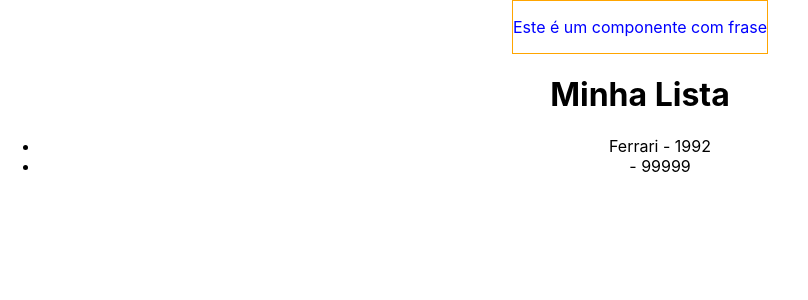
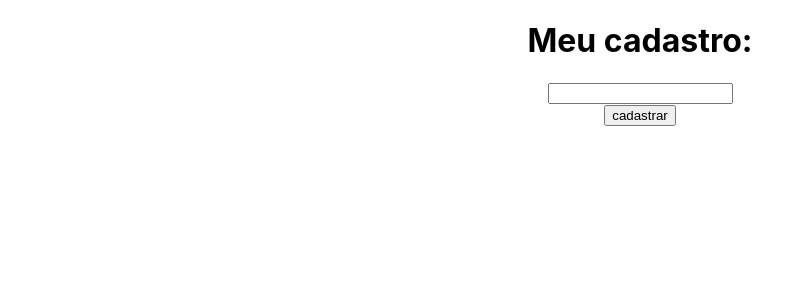
Before and after one commit to leopoldo-moreira/react-course, a React (Create React App) app in the folder meu-projeto/: page / in a window 1280 px wide. Shown: the top 300 px of the page, without its empty margins (0-808 px from the left). Built offline with nearby package versions, Linux system fonts and the light colour scheme.

Commit message:
Aula - 09 Eventos

```diff
--- a/meu-projeto/src/App.js
+++ b/meu-projeto/src/App.js
@@ -1,16 +1,12 @@
 import './App.css';
-import Frase from './components/Frase';
-import List from './components/List';
+import Form from './components/Form';
 
 
 function App() {
-
-
   return (
 
     <div className="App">
-     <Frase/>
-     <List/>
+      <Form/>
     </div>
 
   )
--- /dev/null
+++ b/meu-projeto/src/components/Form.js
@@ -0,0 +1,25 @@
+function Form() {
+
+    function cadastrarUsuario(e){
+        e.preventDefault();
+        console.log(e);
+    }
+
+
+
+    return(
+        <>
+            <h1>Meu cadastro:</h1>
+            <form onSubmit={cadastrarUsuario}>
+                <div>
+                    <input type='text' placeolder='Digite seu nome'/>
+                </div>
+                <div>
+                    <input type='submit' value='cadastrar'/>
+                </div>
+            </form>
+        </>
+    )
+}
+
+export default Form;
```
Also changed, not shown: meu-projeto/src/components/Evento.js (added, +16 -0 lines).
